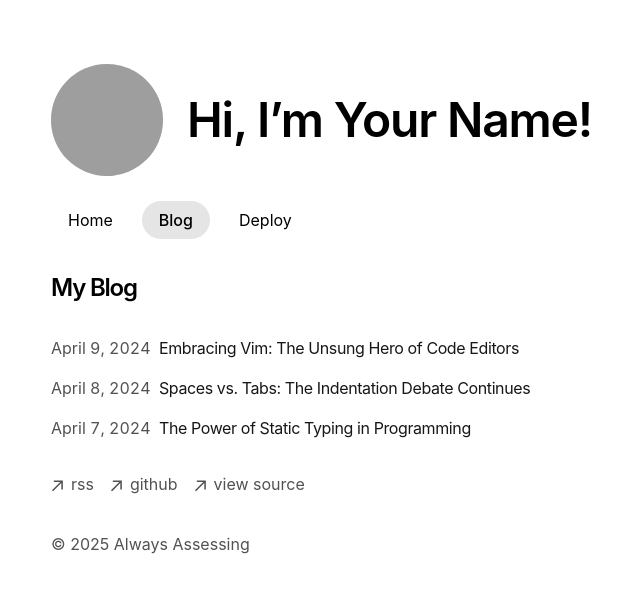
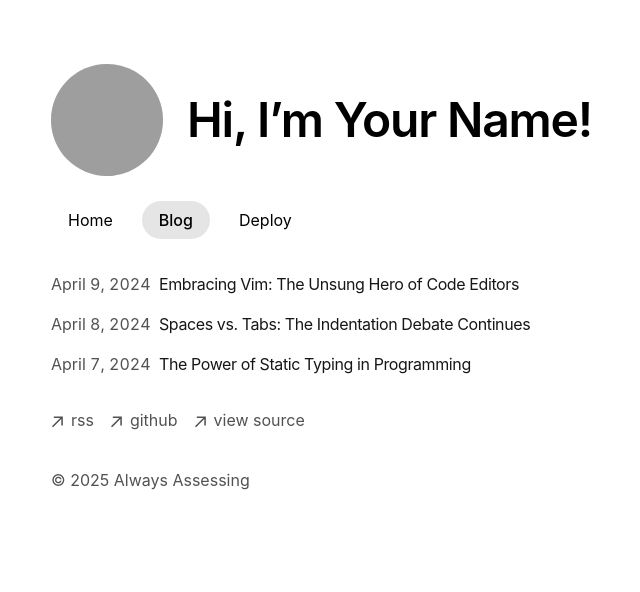
Before and after one commit to hyi14/website, a Next.js app: page /blog in a window 1280 px wide. Shown: the top 592 px of the page, without its empty margins (141-781 px from the left). Built offline with nearby package versions, Linux system fonts and the light colour scheme; grey boxes are pictures that could not be loaded.

Commit message:
Update page.tsx

```diff
--- a/app/blog/page.tsx
+++ b/app/blog/page.tsx
@@ -7,7 +7,7 @@ export const metadata = {
 export default function Page() {
   return (
     <section>
-      <h1 className="font-semibold text-2xl mb-8 tracking-tighter">My Blog</h1>
+{/*       <h1 className="font-semibold text-2xl mb-8 tracking-tighter">My Blog</h1> */}
       <BlogPosts />
     </section>
   )
```
